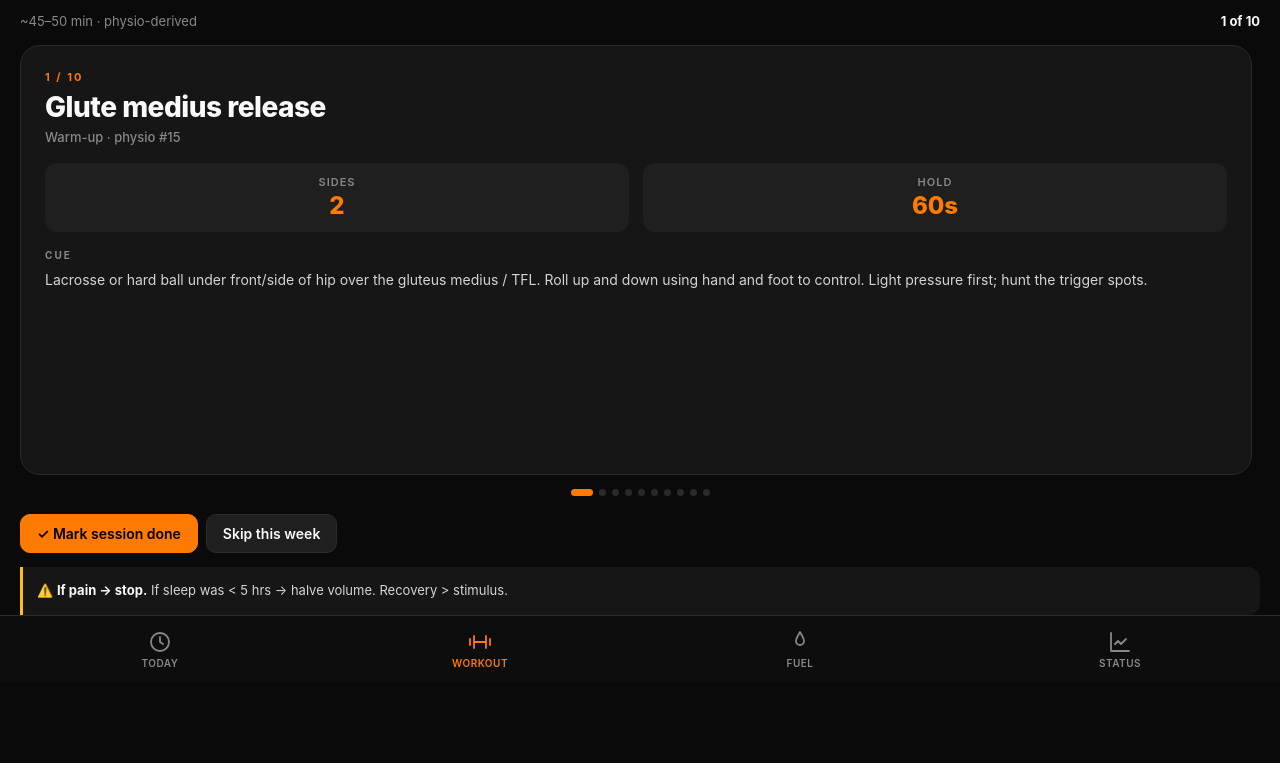
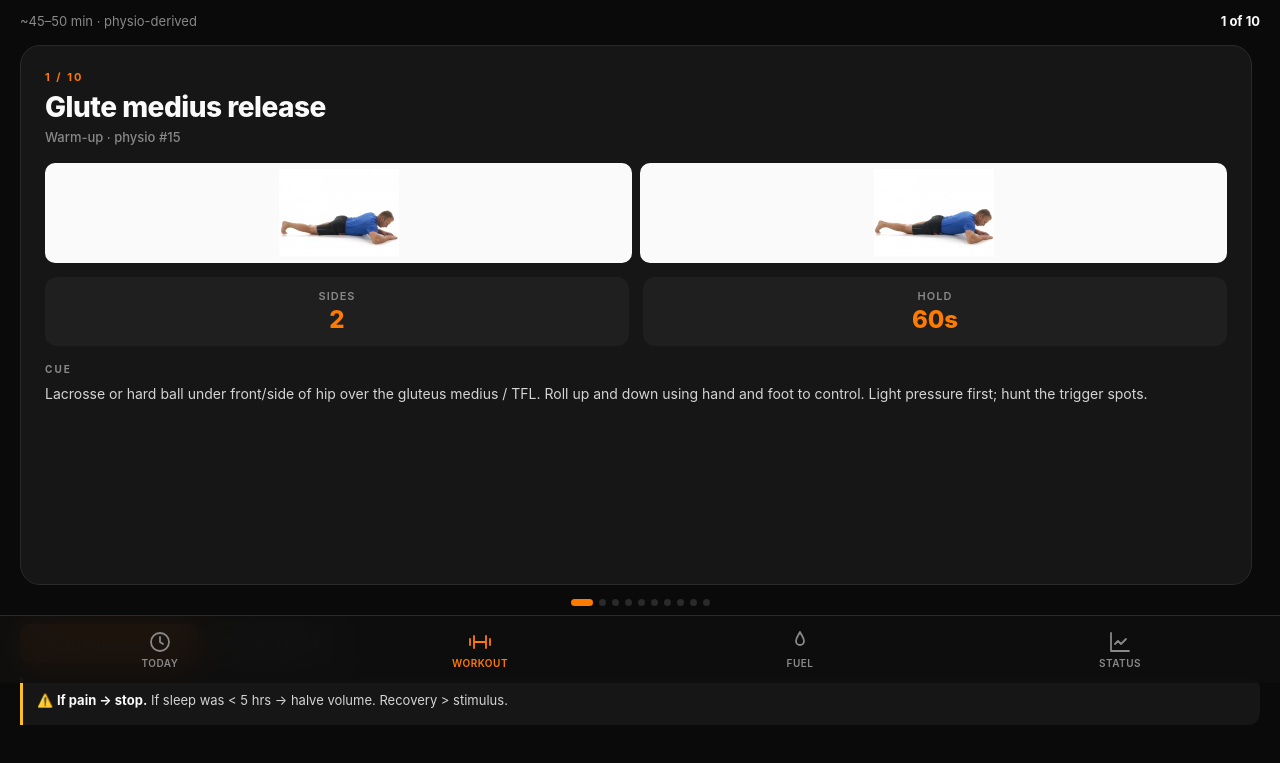
Before and after one commit to skenklok/rome2027, a plain HTML site: page index.html in a window 1280 px wide. Both pictures are taken after a click on the button "WORKOUT". Shown: the part 117-880 px from the top of the page. Before the commit the page ends 840 px from the top, so only its background shows below. Drawn offline with Linux system fonts and the light colour scheme.

Commit message:
Add files via upload

```diff
--- a/index.html
+++ b/index.html
@@ -76,13 +76,16 @@ h3{font-size:18px;font-weight:700;margin-bottom:8px}
 .macro .unit{font-size:11px;color:var(--muted);font-weight:600}
 .deck-meta{font-size:13px;color:var(--muted);margin-bottom:16px;display:flex;justify-content:space-between;align-items:center}
 .deck-meta .progress{font-weight:700;color:var(--text)}
-.deck{position:relative;height:430px;margin:0 -4px}
+.deck{position:relative;height:540px;margin:0 -4px}
 .scroller{display:flex;overflow-x:auto;scroll-snap-type:x mandatory;scroll-behavior:smooth;padding:0 4px;gap:12px;height:100%;-webkit-overflow-scrolling:touch}
 .scroller::-webkit-scrollbar{display:none}
 .exercise{flex:0 0 calc(100% - 8px);scroll-snap-align:center;background:var(--surface);border:1px solid var(--border);border-radius:20px;padding:24px;display:flex;flex-direction:column}
 .exercise .step{font-size:11px;letter-spacing:2px;color:var(--accent);font-weight:700;text-transform:uppercase}
 .exercise .ex-name{font-size:28px;font-weight:800;margin:8px 0 6px;letter-spacing:-.5px;line-height:1.1}
 .exercise .ex-tag{font-size:13px;color:var(--muted);margin-bottom:18px;font-weight:500}
+.exercise .ex-images{display:flex;gap:8px;margin-bottom:14px}
+.exercise .ex-img{flex:1;background:#fafafa;border-radius:10px;padding:6px;height:100px;display:flex;align-items:center;justify-content:center;overflow:hidden}
+.exercise .ex-img img{max-width:100%;max-height:100%;object-fit:contain}
 .exercise .ex-prescription{display:flex;gap:14px;margin-bottom:16px}
 .prescription-cell{flex:1;background:var(--surface-2);border-radius:12px;padding:12px;text-align:center}
 .prescription-cell .pn{font-size:11px;color:var(--muted);text-transform:uppercase;letter-spacing:1px;font-weight:600}
@@ -443,16 +446,16 @@ const PLAN = {
     when:"Thursday 30 April",
     block:"~45–50 min · physio-derived",
     exercises:[
-      {name:"Glute medius release",tag:"Warm-up · physio #15",sets:"2",reps:"60s",sets_label:"sides",reps_label:"hold",cue:"Lacrosse or hard ball under front/side of hip over the gluteus medius / TFL. Roll up and down using hand and foot to control. Light pressure first; hunt the trigger spots."},
-      {name:"Hip flexor stretch",tag:"Warm-up · physio #11",sets:"2",reps:"30s",sets_label:"sides",reps_label:"hold",cue:"Half-kneel with chair for support, pillow under knee. Tilt pelvis backward, squeeze glute, transfer weight forward — feel the front of the rear hip. Don't extend the lower back."},
-      {name:"Marching",tag:"Activation · physio #8",sets:"2",reps:"10",sets_label:"sets",reps_label:"per leg",cue:"Lying on floor, knees bent, heels touching, toes up. Tighten abs, keep back flat. Raise one leg in marching motion. Slow and controlled — this is activation, not a workout. Hips should not roll."},
-      {name:"Bulgarian split squat",tag:"Strength · physio #2",sets:"3",reps:"8–10",sets_label:"sets",reps_label:"per leg",cue:"90% of weight on heel of front leg. Bring back knee toward floor without lower-back extension. Torso upright. Bodyweight for the first session — add dumbbells when 10 reps feels easy."},
-      {name:"Step-up to knee drive",tag:"Strength · physio #1",sets:"3",reps:"8–10",sets_label:"sets",reps_label:"per leg",cue:"One foot on step. Step up, drive opposite knee high (don't tap step). Hold a beat at top. Lower with control. Add dumbbells once form is solid."},
-      {name:"Leg abduction",tag:"Strength · physio #4",sets:"3",reps:"8–10",sets_label:"sets",reps_label:"reps",cue:"Machine if gym is open — controlled tempo, no jerking. At home: side-lying clamshell with mini-band, same rep range. Both hit the gluteus medius for hip stability."},
-      {name:"Single-leg glute bridge",tag:"Core · physio #9",sets:"3",reps:"to fatigue",sets_label:"sets",reps_label:"per leg",cue:"Lying, both knees bent. Lift one leg, drive through heel of grounded foot. Hold top 1–2 sec, lower with control. As many good-form reps as possible until comfortably tired = 1 set."},
-      {name:"Side plank",tag:"Core · physio #5",sets:"3",reps:"10–15s",sets_label:"sets",reps_label:"each side",cue:"Elbow under shoulder. Torso, hips, feet in one straight line. Hold steady — don't let hips sag. Stop if it hurts."},
-      {name:"Abdominal plank",tag:"Core · physio #6",sets:"3",reps:"20–30s",sets_label:"sets",reps_label:"hold",cue:"Forearms and toes, chin tucked, body in a straight line. Engage abs/core. No arching the lower back. If form breaks, end the set."},
-      {name:"Quad + hamstring + glute stretch",tag:"Cool-down · physio #12-14",sets:"3",reps:"20s",sets_label:"each",reps_label:"per side",cue:"Standing quad stretch (heel to glute) → seated hamstring (one leg out, hinge forward) → seated figure-4 glute. 20 seconds × 3 each. Even if you skip everything else, do these."}
+      {name:"Glute medius release",tag:"Warm-up · physio #15",sets:"2",reps:"60s",sets_label:"sides",reps_label:"hold",images:["exercises/glute-release-1.jpg","exercises/glute-release-2.jpg"],cue:"Lacrosse or hard ball under front/side of hip over the gluteus medius / TFL. Roll up and down using hand and foot to control. Light pressure first; hunt the trigger spots."},
+      {name:"Hip flexor stretch",tag:"Warm-up · physio #11",sets:"2",reps:"30s",sets_label:"sides",reps_label:"hold",images:["exercises/hip-flexor-1.jpg","exercises/hip-flexor-2.jpg"],cue:"Half-kneel with chair for support, pillow under knee. Tilt pelvis backward, squeeze glute, transfer weight forward — feel the front of the rear hip. Don't extend the lower back."},
+      {name:"Marching",tag:"Activation · physio #8",sets:"2",reps:"10",sets_label:"sets",reps_label:"per leg",images:["exercises/marching-1.jpg","exercises/marching-2.jpg"],cue:"Lying on floor, knees bent, heels touching, toes up. Tighten abs, keep back flat. Raise one leg in marching motion. Slow and controlled — this is activation, not a workout. Hips should not roll."},
+      {name:"Bulgarian split squat",tag:"Strength · physio #2",sets:"3",reps:"8–10",sets_label:"sets",reps_label:"per leg",images:["exercises/bulgarian-1.jpg","exercises/bulgarian-2.jpg"],cue:"90% of weight on heel of front leg. Bring back knee toward floor without lower-back extension. Torso upright. Bodyweight for the first session — add dumbbells when 10 reps feels easy."},
+      {name:"Step-up to knee drive",tag:"Strength · physio #1",sets:"3",reps:"8–10",sets_label:"sets",reps_label:"per leg",images:["exercises/step-up-1.jpg","exercises/step-up-2.jpg"],cue:"One foot on step. Step up, drive opposite knee high (don't tap step). Hold a beat at top. Lower with control. Add dumbbells once form is solid."},
+      {name:"Leg abduction",tag:"Strength · physio #4",sets:"3",reps:"8–10",sets_label:"sets",reps_label:"reps",images:["exercises/leg-abduction-1.jpg","exercises/leg-abduction-2.jpg"],cue:"Machine if gym is open — controlled tempo, no jerking. At home: side-lying clamshell with mini-band, same rep range. Both hit the gluteus medius for hip stability."},
+      {name:"Single-leg glute bridge",tag:"Core · physio #9",sets:"3",reps:"to fatigue",sets_label:"sets",reps_label:"per leg",images:["exercises/glute-bridge-1.jpg","exercises/glute-bridge-2.jpg"],cue:"Lying, both knees bent. Lift one leg, drive through heel of grounded foot. Hold top 1–2 sec, lower with control. As many good-form reps as possible until comfortably tired = 1 set."},
+      {name:"Side plank",tag:"Core · physio #5",sets:"3",reps:"10–15s",sets_label:"sets",reps_label:"each side",images:["exercises/side-plank-1.jpg","exercises/side-plank-2.jpg"],cue:"Elbow under shoulder. Torso, hips, feet in one straight line. Hold steady — don't let hips sag. Stop if it hurts."},
+      {name:"Abdominal plank",tag:"Core · physio #6",sets:"3",reps:"20–30s",sets_label:"sets",reps_label:"hold",images:["exercises/ab-plank-1.jpg","exercises/ab-plank-2.jpg"],cue:"Forearms and toes, chin tucked, body in a straight line. Engage abs/core. No arching the lower back. If form breaks, end the set."},
+      {name:"Quad + hamstring + glute stretch",tag:"Cool-down · physio #12-14",sets:"3",reps:"20s",sets_label:"each",reps_label:"per side",images:["exercises/quad-stretch-1.jpg","exercises/hamstring-stretch-1.jpg","exercises/glute-stretch-1.jpg"],cue:"Standing quad stretch (heel to glute) → seated hamstring (one leg out, hinge forward) → seated figure-4 glute. 20 seconds × 3 each. Even if you skip everything else, do these."}
     ]
   }
 };
@@ -595,10 +598,12 @@ function renderWorkout(){
   s.exercises.forEach((e,i) => {
     const card = document.createElement("div");
     card.className = "exercise";
+    const imgsHtml = (e.images||[]).map(src => `<div class="ex-img"><img src="${src}" alt="" loading="lazy"></div>`).join("");
     card.innerHTML = `
       <div class="step">${i+1} / ${s.exercises.length}</div>
       <div class="ex-name">${e.name}</div>
       <div class="ex-tag">${e.tag}</div>
+      ${imgsHtml ? `<div class="ex-images">${imgsHtml}</div>` : ''}
       <div class="ex-prescription">
         <div class="prescription-cell"><div class="pn">${e.sets_label}</div><div class="pv">${e.sets}</div></div>
         <div class="prescription-cell"><div class="pn">${e.reps_label}</div><div class="pv">${e.reps}</div></div>
```
